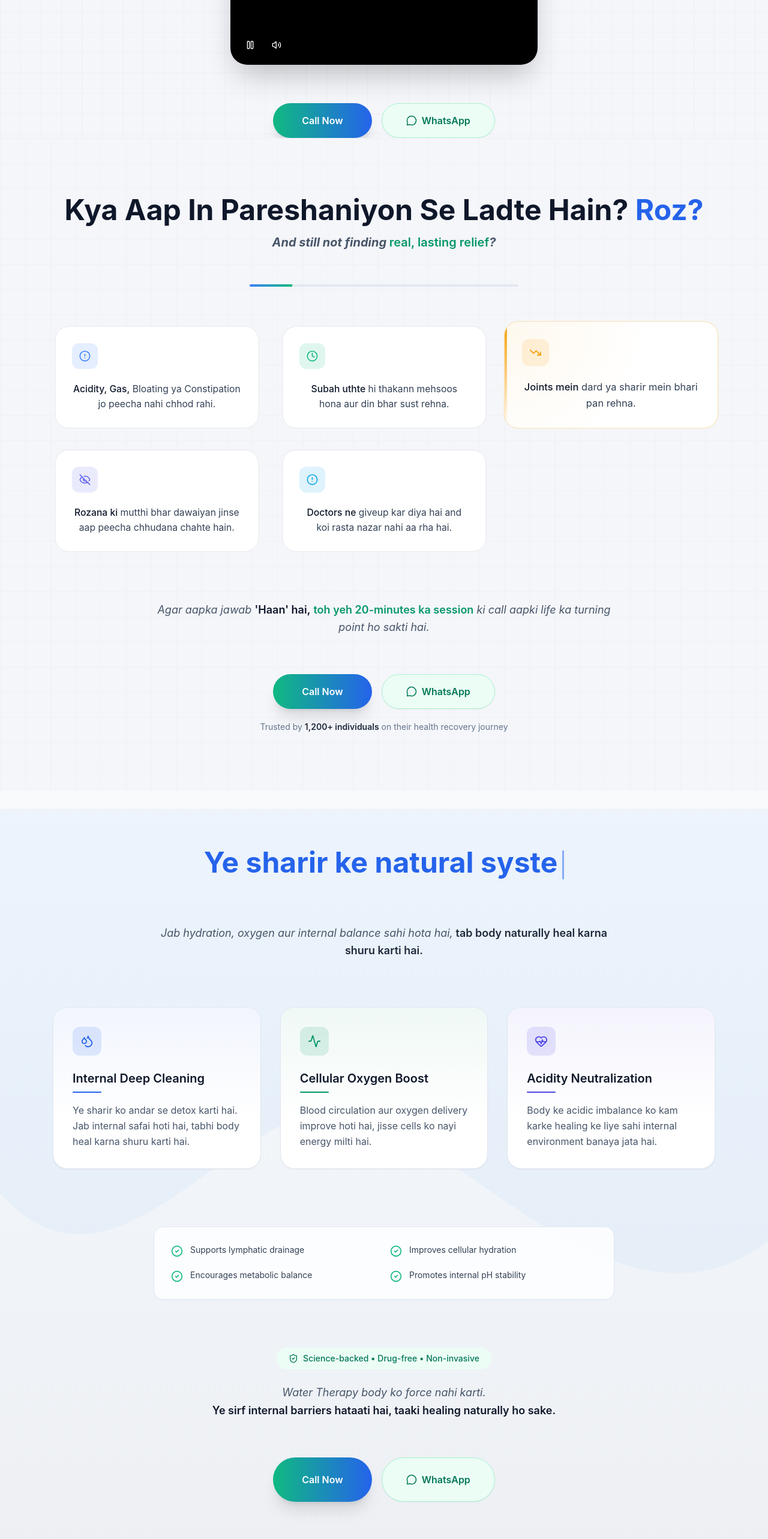
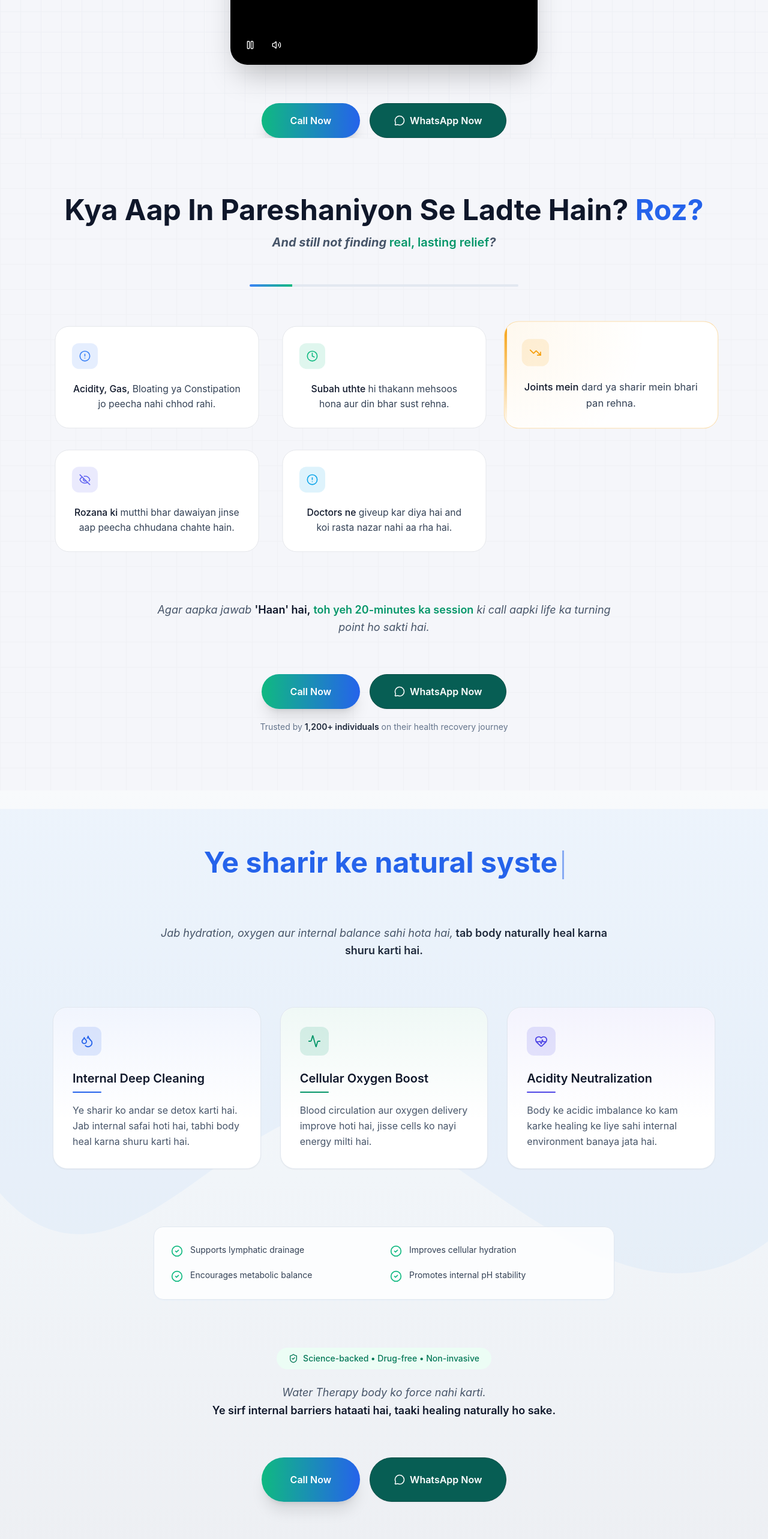
Before and after one commit to abhishek80902/iRise-main, a React (Vite) app in the folder irise/: page / in a window 1280 px wide. Shown: the part 1579-4145 px from the top of the page at 60% size. Built offline with nearby package versions, Linux system fonts and the light colour scheme; grey boxes are pictures that could not be loaded.

Commit message:
button added

```diff
--- a/irise/src/components/BlueprintModal.jsx
+++ b/irise/src/components/BlueprintModal.jsx
@@ -146,6 +146,7 @@ export default function AuthoritySection() {
   </motion.button>
 
   {/* WHATSAPP */}
+
 <motion.button
   onClick={() => {
     setMode("whatsapp");
@@ -160,18 +161,21 @@ export default function AuthoritySection() {
     py-4 sm:py-6
     rounded-full
     font-semibold
-      text-emerald-700
-      bg-emerald-50
-      border border-emerald-200
-      shadow-sm
+    text-white
+    bg-[#075E54]
+    hover:bg-[#064C44]
+    border border-[#064C44]
+    shadow-md
     whitespace-nowrap
     text-sm sm:text-base
     flex items-center justify-center gap-2
+    transition-colors duration-200
   "
 >
   <MessageCircle size={18} />
-    WhatsApp
+  WhatsApp Now
 </motion.button>
+
 
 </div>
 
--- a/irise/src/components/BlueprintSection.jsx
+++ b/irise/src/components/BlueprintSection.jsx
@@ -208,9 +208,9 @@ export default function ConsultationRoadmap() {
     py-4 sm:py-6
     rounded-full
     font-semibold
-      text-emerald-700
-      bg-emerald-50
-      border border-emerald-200
+    text-white
+    bg-[#075E54]
+    border border-[#064C44]
     shadow-sm
     whitespace-nowrap
     text-sm sm:text-base
@@ -218,8 +218,9 @@ export default function ConsultationRoadmap() {
   "
 >
   <MessageCircle size={18} />
-    WhatsApp
+  WhatsApp Now
 </motion.button>
+
 
 </div>
 
--- a/irise/src/components/Hero.jsx
+++ b/irise/src/components/Hero.jsx
@@ -258,9 +258,9 @@ export default function Hero() {
     py-4
     rounded-full
     font-semibold
-      text-emerald-700
-      bg-emerald-50
-      border border-emerald-200
+    text-white
+    bg-[#075E54]
+    border border-[#064C44]
     shadow-sm
     flex items-center justify-center gap-2
     whitespace-nowrap
@@ -268,8 +268,9 @@ export default function Hero() {
   "
 >
   <MessageCircle size={18} />
-    WhatsApp
+  WhatsApp Now
 </motion.button>
+
 
 </div>
 
--- a/irise/src/components/PainSection.jsx
+++ b/irise/src/components/PainSection.jsx
@@ -219,9 +219,9 @@ export default function PainSection() {
     py-4
     rounded-full
     font-semibold
-      text-emerald-700
-      bg-emerald-50
-      border border-emerald-200
+    text-white
+    bg-[#075E54]
+    border border-[#064C44]
     shadow-sm
     flex items-center justify-center gap-2
     whitespace-nowrap
@@ -229,8 +229,9 @@ export default function PainSection() {
   "
 >
   <MessageCircle size={18} />
-    WhatsApp
+  WhatsApp Now
 </motion.button>
+
 
 </div>
 
--- a/irise/src/components/Scarcity.jsx
+++ b/irise/src/components/Scarcity.jsx
@@ -205,9 +205,9 @@ export default function ChoiceSection() {
     py-4 sm:py-6
     rounded-full
     font-semibold
-      text-emerald-700
-      bg-emerald-50
-      border border-emerald-200
+    text-white
+    bg-[#075E54]
+    border border-[#064C44]
     shadow-sm
     whitespace-nowrap
     text-sm sm:text-base
@@ -215,8 +215,9 @@ export default function ChoiceSection() {
   "
 >
   <MessageCircle size={18} />
-    WhatsApp
+  WhatsApp Now
 </motion.button>
+
 
 </div>
 
--- a/irise/src/components/SystemSection.jsx
+++ b/irise/src/components/SystemSection.jsx
@@ -253,9 +253,9 @@ export default function WaterTherapySection() {
     py-4 sm:py-6
     rounded-full
     font-semibold
-      text-emerald-700
-      bg-emerald-50
-      border border-emerald-200
+    text-white
+    bg-[#075E54]
+    border border-[#064C44]
     shadow-sm
     whitespace-nowrap
     text-sm sm:text-base
@@ -263,8 +263,9 @@ export default function WaterTherapySection() {
   "
 >
   <MessageCircle size={18} />
-    WhatsApp
+  WhatsApp Now
 </motion.button>
+
 
 </div>
 
```
Lines whose indentation alone changed are shown as unchanged.
